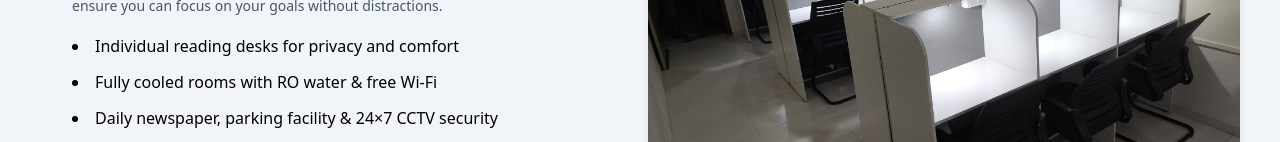
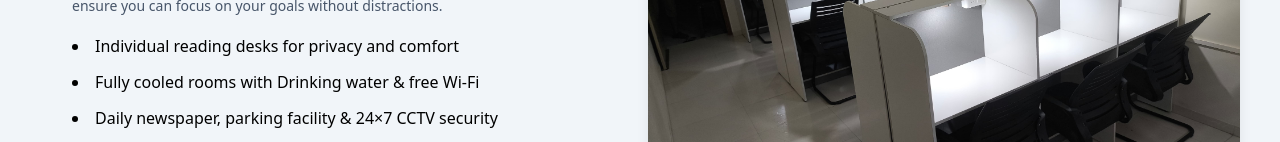
Before and after one commit to Tejas21-design/VS-StudyPoint, a React (Vite) app: page / in a window 1280 px wide. Shown: the part 810-952 px from the top of the page. Built offline with nearby package versions, Linux system fonts and the light colour scheme.

Commit message:
Trigger redeploy on Vercel

```diff
--- a/src/components/BannerDetails/BannerDetails.jsx
+++ b/src/components/BannerDetails/BannerDetails.jsx
@@ -31,7 +31,7 @@ const BannerDetails = ({ reverse, img = Banner }) => {
                     Individual reading desks for privacy and comfort
                   </li>
                   <li className="font-medium">
-                    Fully cooled rooms with RO water & free Wi-Fi
+                    Fully cooled rooms with Drinking water & free Wi-Fi
                   </li>
                   <li className="font-medium">
                     Daily newspaper, parking facility & 24×7 CCTV security
```
